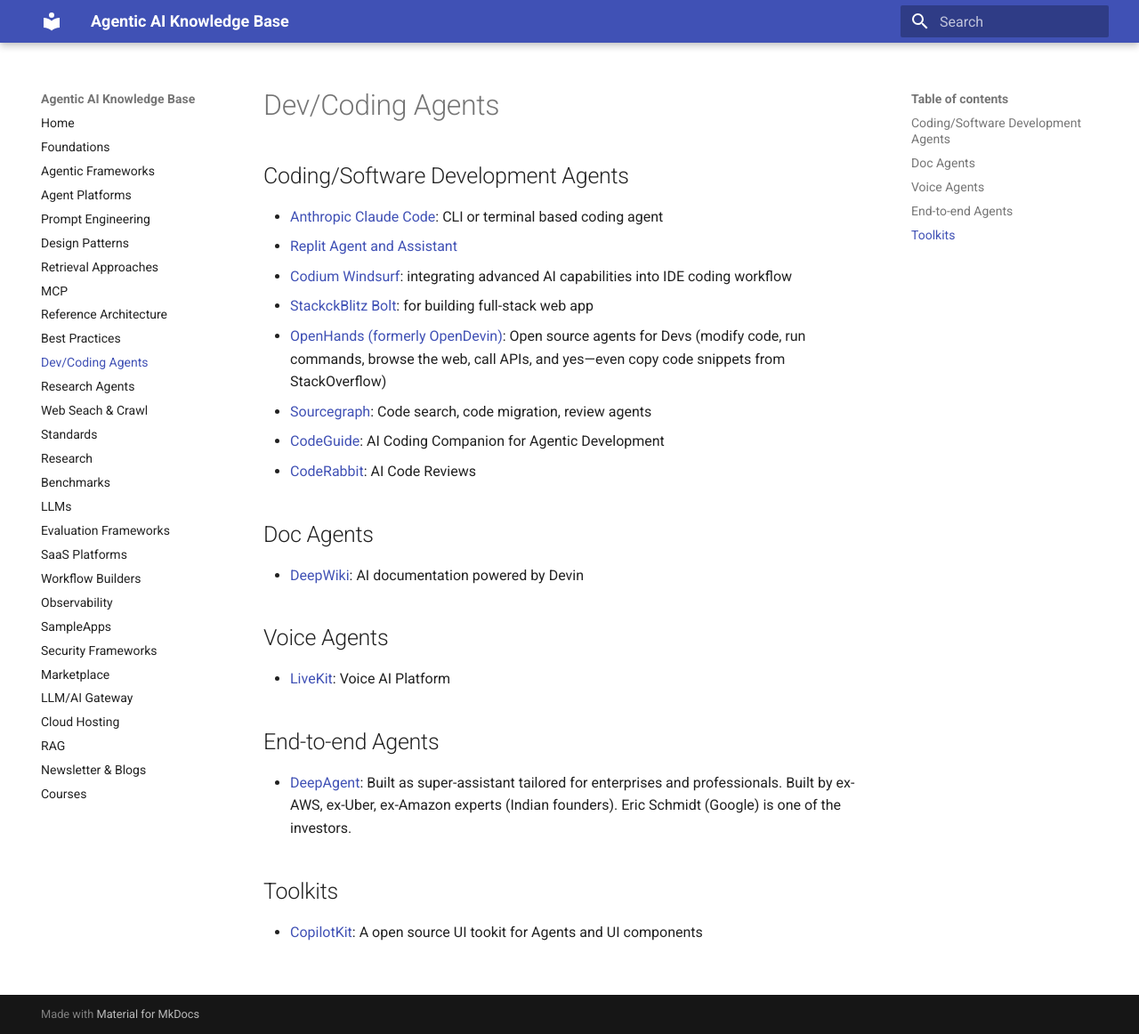
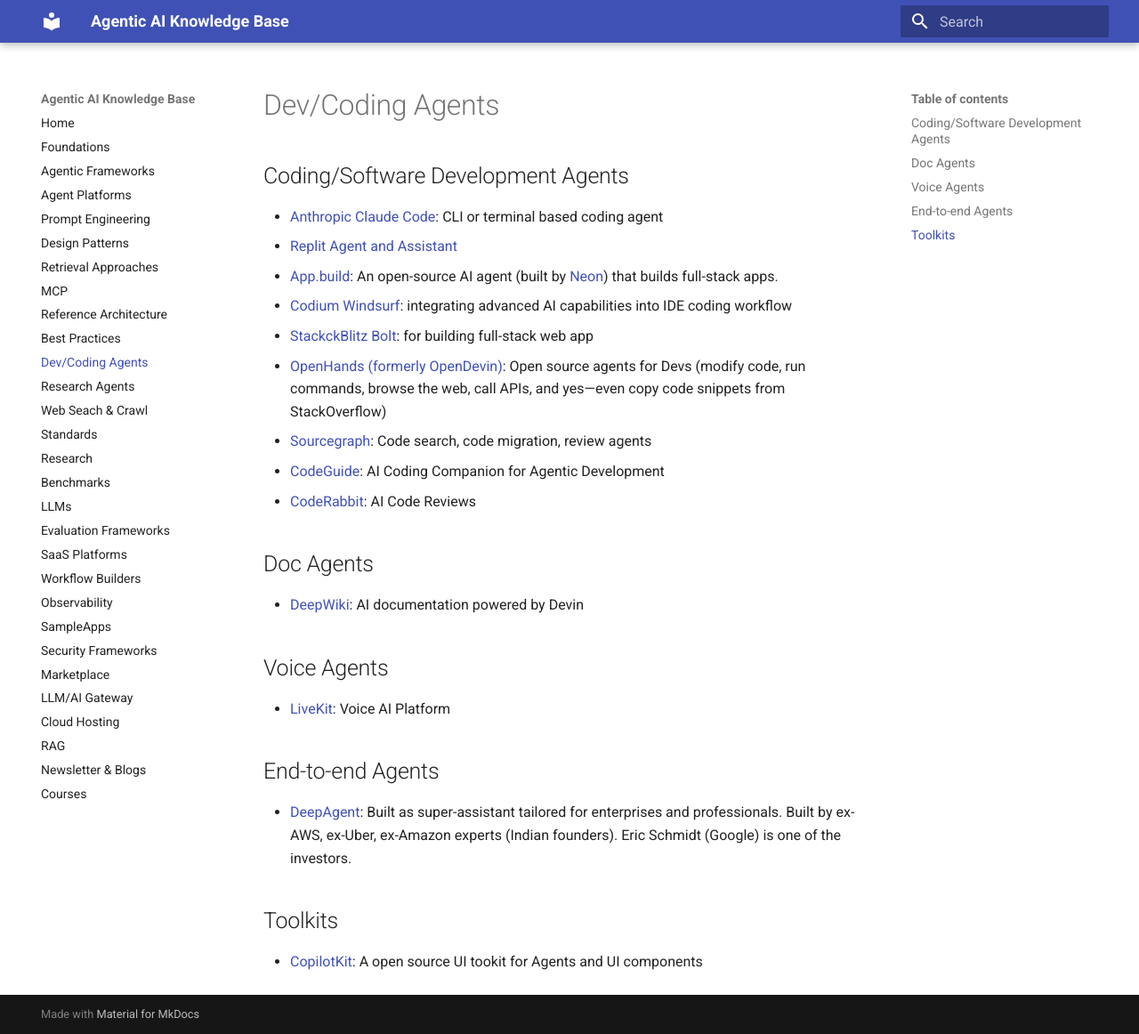
Before and after one commit to ankurkumarz/agentic-ai-knowledge-base, an MkDocs documentation site: the page built from docs/DevAgents/Readme.md, in a window 1280 px wide and 1162 px high. Shown: the whole window at 89% size. Built offline with MkDocs 1.6.1 and Material for MkDocs 9.7.7, drawn with Linux system fonts in a browser that asks for light colours.

Commit message:
Added App.build

```diff
--- a/docs/DevAgents/Readme.md
+++ b/docs/DevAgents/Readme.md
@@ -2,6 +2,7 @@
 
 - [Anthropic Claude Code](https://docs.anthropic.com/en/docs/agents-and-tools/claude-code/overview): CLI or terminal based coding agent
 - [Replit Agent and Assistant](https://replit.com/ai)
+- [App.build](https://www.app.build/): An open-source AI agent (built by [Neon](https://neon.com/)) that builds full-stack apps.
 - [Codium Windsurf](https://codeium.com/windsurf): integrating advanced AI capabilities into IDE coding workflow
 - [StackckBlitz Bolt](https://bolt.new/): for building full-stack web app
 - [OpenHands (formerly OpenDevin)](https://github.com/All-Hands-AI/OpenHands): Open source agents for Devs (modify code, run commands, browse the web, call APIs, and yes—even copy code snippets from StackOverflow)
```
